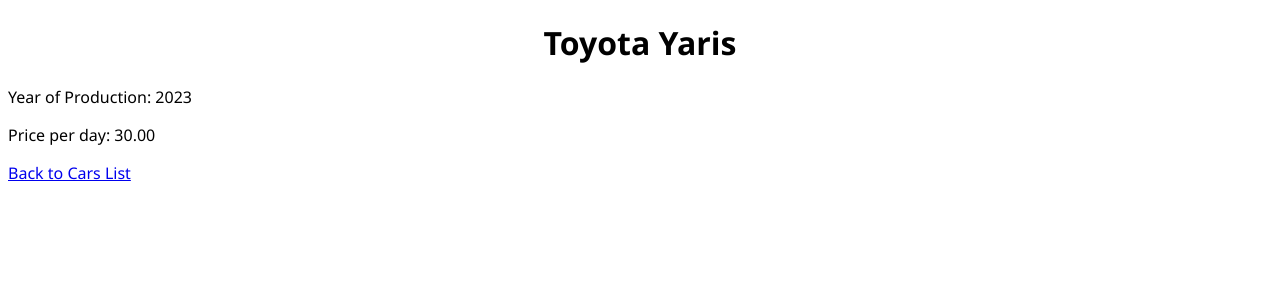
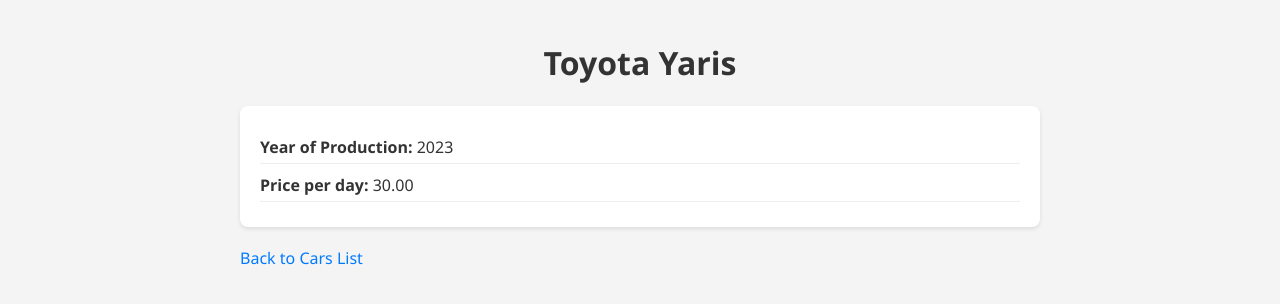
Before and after one commit to Bober123713/WebAppsDjangoProject, a Django app: page /cars/car/1/ in a window 1280 px wide. Shown: the top 304 px of the page. Run offline with Django 5.2, Linux system fonts and the light colour scheme; data comes from the database, SQL or seed files in the repository.

Commit message:
Working carlist and cardetails

```diff
--- a/WebAppsDjangoProject/settings.py
+++ b/WebAppsDjangoProject/settings.py
@@ -39,6 +39,7 @@
     'django.contrib.staticfiles',
     'CarRental.apps.CarrentalConfig',
     'CarsManagement',
+    'Booking',
 ]
 
 MIDDLEWARE = [
--- a/templates/car_detail.html
+++ b/templates/car_detail.html
@@ -3,19 +3,70 @@
 <head>
     <title>{{ car.make }} {{ car.model }}</title>
     <style>
-        body{
-            font-family: "Segoe UI", system-ui, sans-serif;
+        body {
+            font-family: "Segoe UI", Arial, sans-serif;
+            background-color: #f4f4f4;
+            margin: 0;
+            padding: 0;
+            color: #333;
         }
-        h1{
+
+        .container {
+            max-width: 800px;
+            margin: auto;
+            padding: 20px;
+        }
+
+        .car-details {
+            background-color: #fff;
+            padding: 20px;
+            margin-top: 20px;
+            border-radius: 8px;
+            box-shadow: 0 2px 4px rgba(0, 0, 0, 0.1);
+        }
+
+        .car-title {
+            font-size: 24px;
+            color: #007bff;
+            margin-bottom: 10px;
+        }
+
+        .car-attribute {
+            margin: 5px 0;
+            padding: 5px 0;
+            border-bottom: 1px solid #eee;
+        }
+
+        .back-link {
+            display: block;
+            margin-top: 20px;
+            text-decoration: none;
+            color: #007bff;
+        }
+
+        .back-link:hover {
+            text-decoration: underline;
+        }
+
+        h1 {
             text-align: center;
+            color: #333;
         }
     </style>
 </head>
 <body>
-    <h1>{{ car.make }} {{ car.model }}</h1>
-    <p>Year of Production: {{ car.year_of_production }}</p>
-    <p>Price per day: {{ car.price_per_day }}</p>
-    <!-- Add more car details here as needed -->
-    <a href="{% url 'cars_list' %}">Back to Cars List</a>
+    <div class="container">
+        <h1>{{ car.make }} {{ car.model }}</h1>
+        <div class="car-details">
+            <div class="car-attribute">
+                <strong>Year of Production:</strong> {{ car.year_of_production }}
+            </div>
+            <div class="car-attribute">
+                <strong>Price per day:</strong> {{ car.price_per_day }}
+            </div>
+            <!-- Add more car details here as needed -->
+        </div>
+        <a href="{% url 'cars_list' %}" class="back-link">Back to Cars List</a>
+    </div>
 </body>
 </html>
```
Also changed, not shown: templates/cars_list.html (+71 -19 lines).
